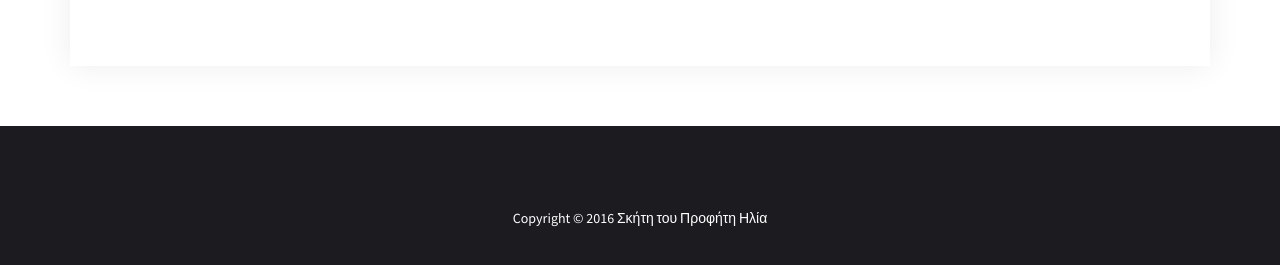
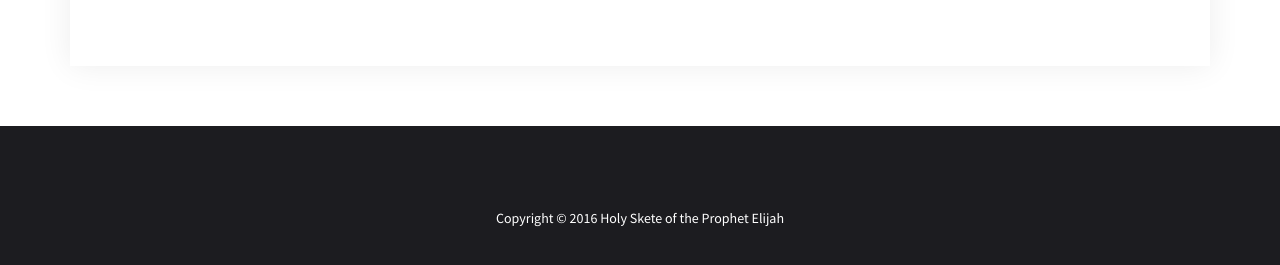
Before and after one commit to thinkit-gr/thinkit-gr.github.io, a plain HTML site: page index.html in a window 1280 px wide. Shown: the part 2144-2409 px from the top of the page. Drawn offline with Linux system fonts and the light colour scheme; files whose address does not match are found by name.

Commit message:
Update index.html

```diff
--- a/index.html
+++ b/index.html
@@ -200,7 +200,7 @@
         <div class="row">
           <div class="col-md-12">
             <div class="footer-text text-center wow fadeInDown" data-wow-delay="0.3s">
-              <p>Copyright © 2016 Σκήτη του Προφήτη Ηλία</p>
+              <p>Copyright © 2016 Holy Skete of the Prophet Elijah</p>
             </div>
           </div>
         </div>
```
